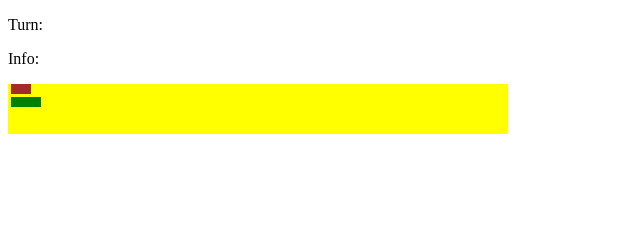
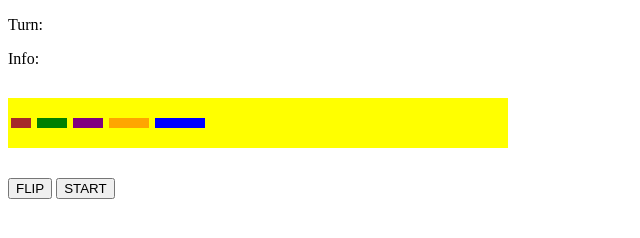
Before and after one commit to afsana37/js-battleships, a plain HTML site: page index.html in a window 1280 px wide. Shown: the whole page, without its empty margins (0-640 px from the left). Drawn offline with Linux system fonts and the light colour scheme.

Commit message:
initial html structure done

```diff
--- a/index.html
+++ b/index.html
@@ -18,9 +18,14 @@
   <div class="option-container">
     <div class="destroyer-preview destroyer" draggable="true"></div>
     <div class="submarine-preview submarine" draggable="true"></div>
-    <div class="cruiser-preview" draggable="true"></div>
-    <div class="battleship-preview" draggable="true"></div>
-    <div class="carrier-preview" draggable="true"></div>
+    <div class="cruiser-preview cruiser" draggable="true"></div>
+    <div class="battleship-preview battleship" draggable="true"></div>
+    <div class="carrier-preview carrier" draggable="true"></div>
   </div>
+
+  <button id="flip-button">FLIP</button>
+  <button id="start-button">START</button>
+
+  <script src="app.js"></script>
 </body>
 </html>
--- a/styles.css
+++ b/styles.css
@@ -1,7 +1,10 @@
 .option-container{
     width: 500px;
     height: 50px;
+    margin: 30px 0;
     background-color: yellow;
+    display: flex;
+    align-items: center;
 }
 
 .destroyer{
```
Also changed, not shown: app.js (added).
